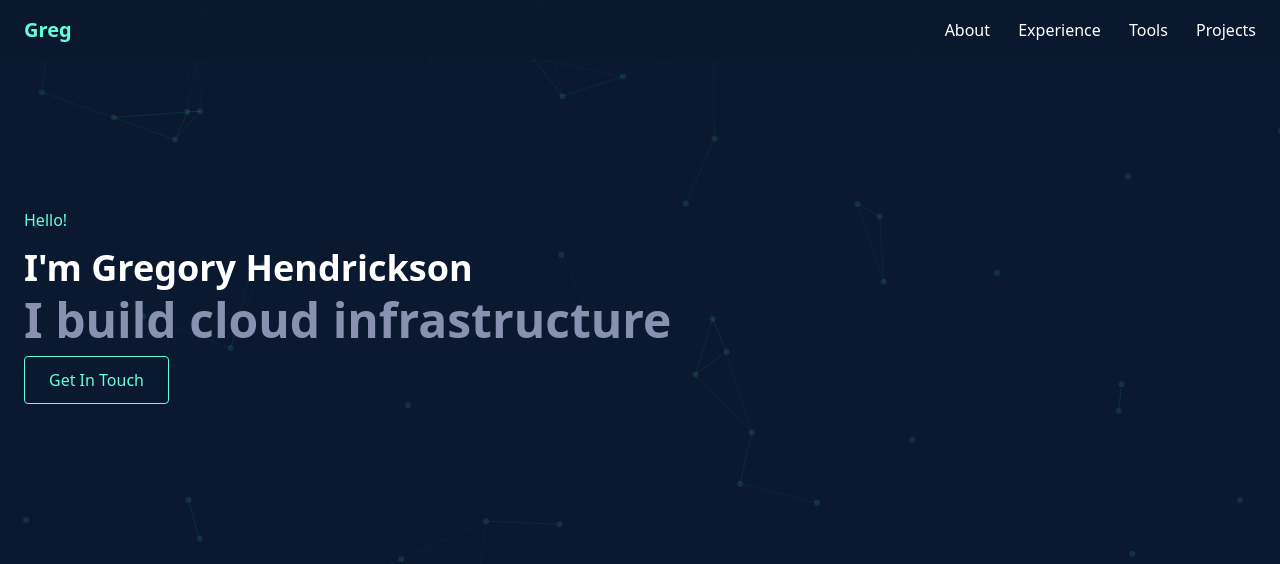
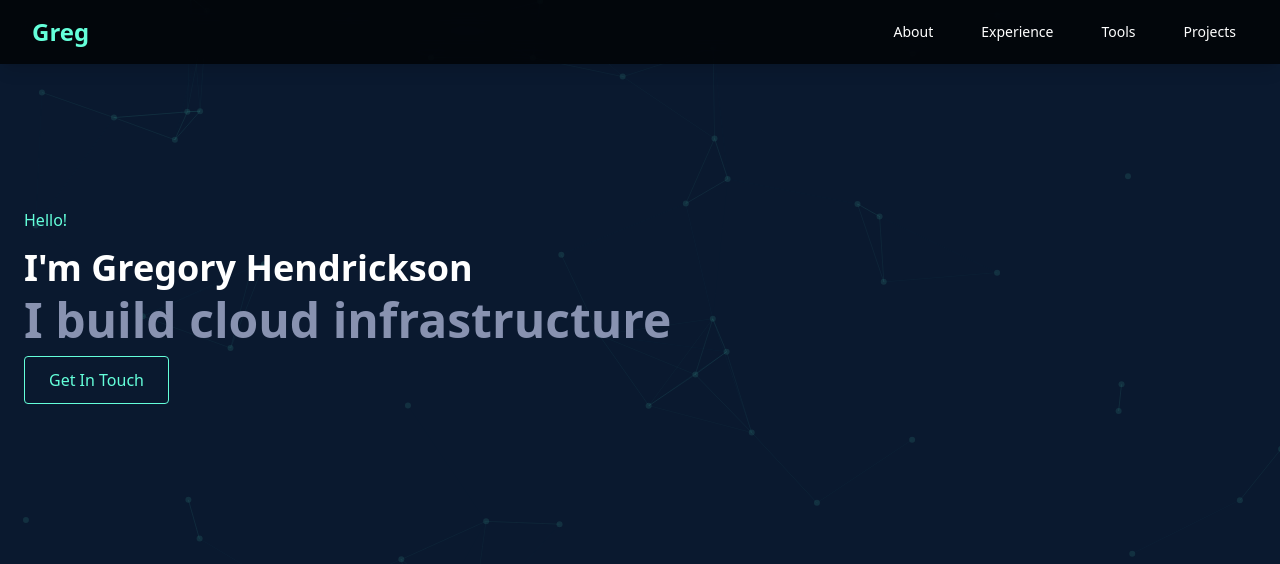
Before and after one commit to ghndrx/gregh.dev, a plain HTML site: page src/index.html in a window 1280 px wide. Shown: the top 564 px of the page. Drawn offline with nearby package versions, Linux system fonts and the light colour scheme; files that its build step writes are made by us from their sources.

Commit message:
fix nav bar

```diff
--- a/src/index.html
+++ b/src/index.html
@@ -18,18 +18,28 @@
 <body class="bg-[#0a192f] text-white">
     <div id="particles-js" class="particle-background"></div>
 
-    <nav class="hidden md:flex bg-[#0a192f]/90 backdrop-blur-md text-white fixed w-full z-10">
-        <div class="container mx-auto px-6 py-4">
-            <div class="flex justify-between items-center">
-                <div class="text-xl font-bold text-[#64ffda]">Greg</div>
-                <div class="space-x-6">
-                    <a href="#about" class="hover:text-[#64ffda] transition-colors">About</a>
-                    <a href="#experience" class="hover:text-[#64ffda] transition-colors">Experience</a>
-                    <a href="#tools" class="hover:text-[#64ffda] transition-colors">Tools</a>
-                    <a href="#projects" class="hover:text-[#64ffda] transition-colors">Projects</a>
-                </div>
-            </div>
+    <nav class="fixed top-0 left-0 right-0 z-50 bg-black bg-opacity-75 shadow-lg backdrop-blur-md">
+      <div class="container mx-auto px-4 sm:px-6 lg:px-8">
+        <div class="flex items-center justify-between h-16">
+          <div class="flex-shrink-0">
+            <span class="text-2xl font-bold text-[#64ffda]">Greg</span>
+          </div>
+          <div class="hidden md:flex space-x-6">
+             <a href="#about" class="px-3 py-2 rounded-md text-sm font-medium text-white hover:text-[#64ffda] transition-colors">About</a>
+             <a href="#experience" class="px-3 py-2 rounded-md text-sm font-medium text-white hover:text-[#64ffda] transition-colors">Experience</a>
+             <a href="#tools" class="px-3 py-2 rounded-md text-sm font-medium text-white hover:text-[#64ffda] transition-colors">Tools</a>
+             <a href="#projects" class="px-3 py-2 rounded-md text-sm font-medium text-white hover:text-[#64ffda] transition-colors">Projects</a>
+          </div>
+          <!-- Optional: Mobile menu icon -->
+          <div class="md:hidden">
+             <button class="text-white hover:text-[#64ffda] focus:outline-none focus:text-[#64ffda]">
+               <svg class="h-6 w-6" xmlns="http://www.w3.org/2000/svg" fill="none" viewBox="0 0 24 24" stroke="currentColor">
+                 <path stroke-linecap="round" stroke-linejoin="round" stroke-width="2" d="M4 6h16M4 12h16M4 18h16"/>
+               </svg>
+             </button>
+          </div>
         </div>
+      </div>
     </nav>
 
     <main class="pt-20 relative">
```
